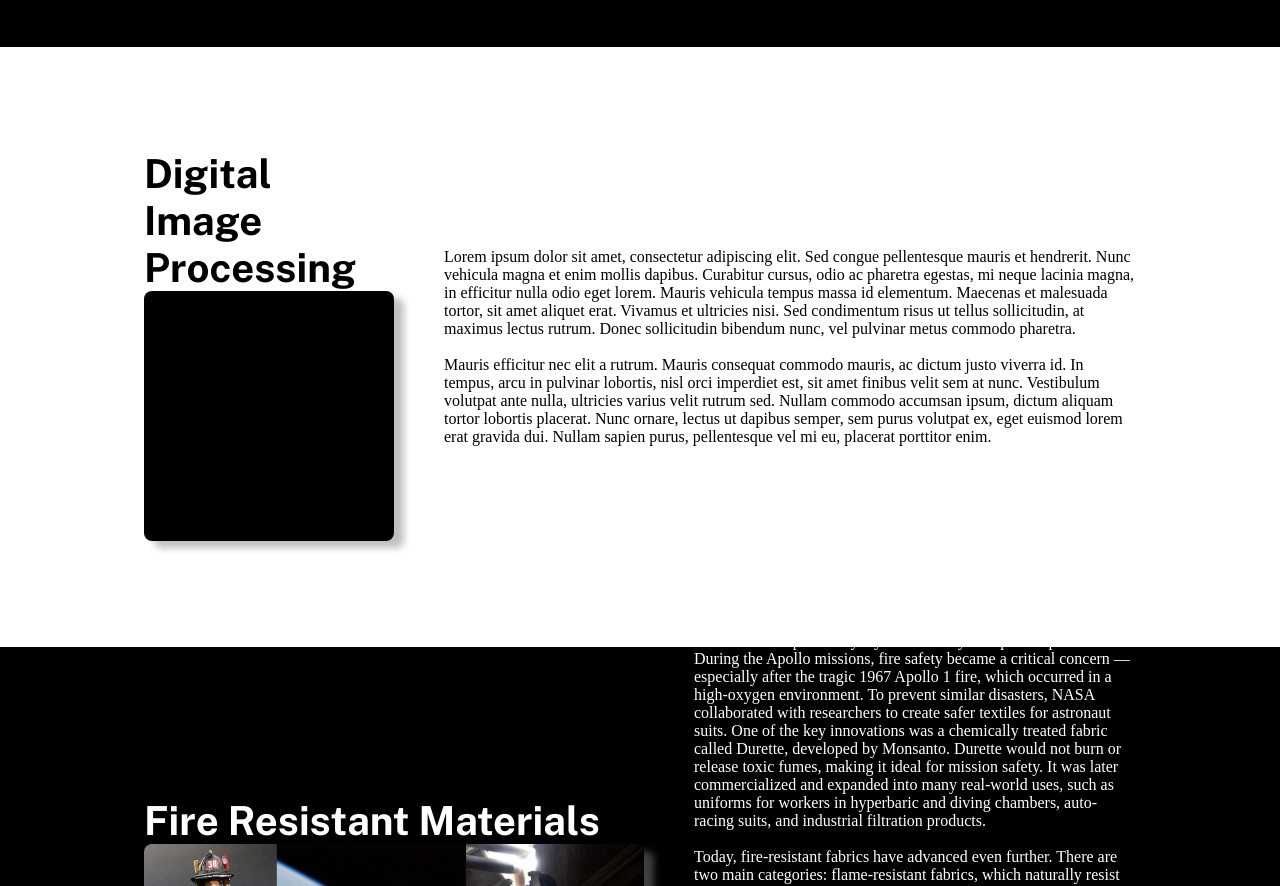
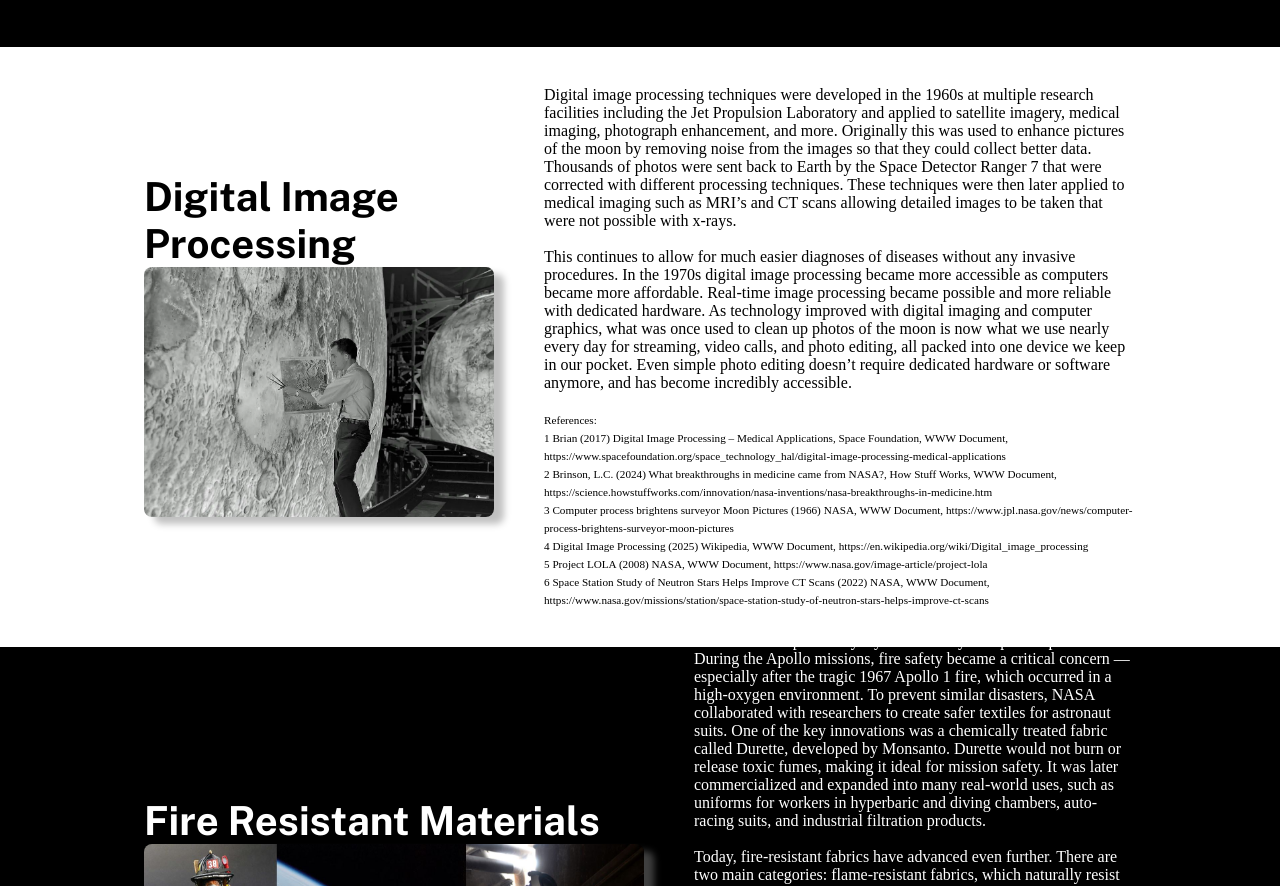
Before and after one commit to conogi/astronomy-project, a plain HTML site: page index.html in a window 1280 px wide. Shown: the part 1859-2745 px from the top of the page. Drawn offline with nearby package versions, Linux system fonts and the light colour scheme.

Commit message:
added griffin

```diff
--- a/index.html
+++ b/index.html
@@ -97,27 +97,27 @@ As a fully online student, this is a necessity for my studies as it allows me to
                 <h1 class="title">
                 Digital Image Processing
             </h1>
-            <img class="inventionPic" src="assets/test.png" alt="portrait" height="250" width="250">
+            <img class="inventionPic" src="assets/griffin_pic.png" alt="portrait" height="250" width="350">
             </div>
             <p>
-                Lorem ipsum dolor sit amet, consectetur adipiscing elit.
-                Sed congue pellentesque mauris et hendrerit.
-                Nunc vehicula magna et enim mollis dapibus.
-                Curabitur cursus, odio ac pharetra egestas,
-                mi neque lacinia magna, in efficitur nulla odio eget lorem.
-                Mauris vehicula tempus massa id elementum. Maecenas et malesuada
-                tortor, sit amet aliquet erat. Vivamus et ultricies nisi.
-                Sed condimentum risus ut tellus sollicitudin, at maximus lectus rutrum.
-                Donec sollicitudin bibendum nunc, vel pulvinar metus commodo pharetra.
-                <br><br>
-                Mauris efficitur nec elit a rutrum. Mauris consequat commodo mauris,
-                ac dictum justo viverra id. In tempus, arcu in pulvinar lobortis,
-                nisl orci imperdiet est, sit amet finibus velit sem at nunc.
-                Vestibulum volutpat ante nulla, ultricies varius velit rutrum sed.
-                Nullam commodo accumsan ipsum, dictum aliquam tortor lobortis placerat.
-                Nunc ornare, lectus ut dapibus semper, sem purus volutpat ex, eget euismod
-                lorem erat gravida dui. Nullam sapien purus, pellentesque vel mi eu, placerat
-                porttitor enim.
+Digital image processing techniques were developed in the 1960s at multiple research facilities including the Jet Propulsion Laboratory and applied to satellite imagery, medical imaging, photograph enhancement, and more. Originally this was used to enhance pictures of the moon by removing noise from the images so that they could collect better data. Thousands of photos were sent back to Earth by the Space Detector Ranger 7 that were corrected with different processing techniques. These techniques were then later applied to medical imaging such as MRI’s and CT scans allowing detailed images to be taken that were not possible with x-rays.
+<br><br>
+This continues to allow for much easier diagnoses of diseases without any invasive procedures. In the 1970s digital image processing became more accessible as computers became more affordable. Real-time image processing became possible and more reliable with dedicated hardware. As technology improved with digital imaging and computer graphics, what was once used to clean up photos of the moon is now what we use nearly every day for streaming, video calls, and photo editing, all packed into one device we keep in our pocket. Even simple photo editing doesn’t require dedicated hardware or software anymore, and has become incredibly accessible.
+<br><br>
+<span class="reference">
+References:<br>
+1 Brian (2017) Digital Image Processing – Medical Applications, Space Foundation, WWW Document, https://www.spacefoundation.org/space_technology_hal/digital-image-processing-medical-applications<br>
+2 Brinson, L.C. (2024) What breakthroughs in medicine came from NASA?, How Stuff Works, WWW Document,
+https://science.howstuffworks.com/innovation/nasa-inventions/nasa-breakthroughs-in-medicine.htm<br>
+3 Computer process brightens surveyor Moon Pictures (1966) NASA, WWW Document,
+https://www.jpl.nasa.gov/news/computer-process-brightens-surveyor-moon-pictures
+<br>4 Digital Image Processing (2025) Wikipedia, WWW Document,
+https://en.wikipedia.org/wiki/Digital_image_processing
+<br>5 Project LOLA (2008) NASA, WWW Document,
+https://www.nasa.gov/image-article/project-lola
+<br>6 Space Station Study of Neutron Stars Helps Improve CT Scans (2022) NASA,  WWW Document,
+https://www.nasa.gov/missions/station/space-station-study-of-neutron-stars-helps-improve-ct-scans
+</span>
             </p>
             </div>
         </div>
```
Also changed, not shown: assets/griffin_pic.png (added).
